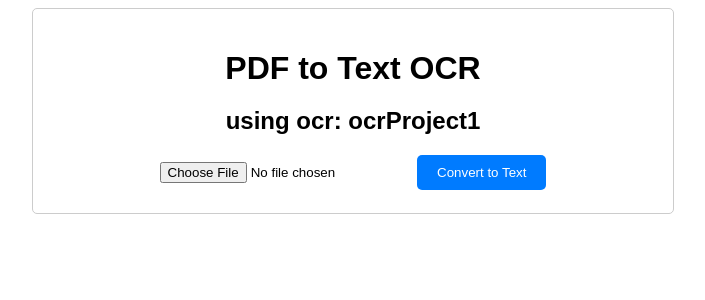
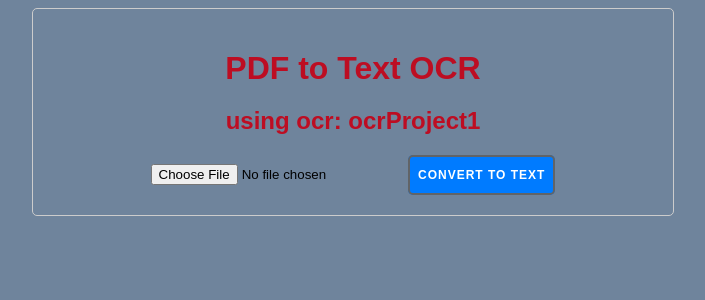
Before and after one commit to 4entertainment/ocrProject, a Flask app: page / in a window 1280 px wide. Shown: the top 300 px of the page, without its empty margins (287-992 px from the left). Run offline with Flask 3, Linux system fonts and the light colour scheme.

Commit message:
Add files via upload

```diff
--- a/ocrProject1/static/styles.css
+++ b/ocrProject1/static/styles.css
@@ -1,5 +1,6 @@
 body {
     font-family: Arial, sans-serif;
+    background-color: #6f849c;
 }
 
 .container {
@@ -13,6 +14,12 @@ body {
 
 h1 {
     margin-bottom: 20px;
+    color: #bd0d22;
+}
+
+h2 {
+    margin-bottom: 20px;
+    color: #bd0d22;
 }
 
 input[type="file"] {
@@ -33,3 +40,41 @@ textarea {
     height: 300px;
     margin-top: 10px;
 }
+
+.button2 {
+    padding: 5px 10px; /* Küçültülmüş padding */
+    background-color: #007bff;
+    color: #fff;
+    border: none;
+    border-radius: 5px;
+    cursor: pointer;
+    outline: none;
+    font-size: 12px; /* Küçültülmüş font boyutu */
+    line-height: 1;
+    transition-property: background-color, border-color, color, box-shadow, filter;
+    transition-duration: .3s;
+    letter-spacing: 1px; /* Küçültülmüş letter-spacing */
+    min-width: 140px; /* Küçültülmüş min genişlik */
+    text-transform: uppercase;
+    white-space: normal;
+    font-weight: 700;
+    text-align: center;
+    box-shadow: inset 0 0 0 2px #616467;
+    height: 40px; /* Küçültülmüş yükseklik */
+}
+
+.button2:hover {
+    color: #fff;
+    background-color: #616467;
+}
+
+
+.custom-file-upload {
+    display: inline-block;
+    padding: 10px 20px;
+    background-color: #007bff;
+    color: #fff;
+    border: none;
+    border-radius: 5px;
+    cursor: pointer;
+}
--- a/ocrProject1/templates/index.html
+++ b/ocrProject1/templates/index.html
@@ -10,12 +10,34 @@
         <h2>using ocr: ocrProject1</h2>
         <form method="POST" enctype="multipart/form-data">
             <input type="file" name="file" accept=".pdf">
-            <button type="submit">Convert to Text</button>
+            <button class="button2" type="submit">Convert to Text</button>
         </form>
         {% if text %}
         <textarea readonly>{{ text }}</textarea>
-        <p>Processed File: {{ filename }}</p>  <!-- İşlenen dosya adını göster -->
+        <p>Processed File: {{ filename }}</p>
+        <button id="download-button" class="button2">DOWNLOAD TEXT</button>
+        <button id="copy-button" class="button2">COPY TEXT</button>
         {% endif %}
     </div>
+
+    <script src="https://cdnjs.cloudflare.com/ajax/libs/FileSaver.js/2.0.5/FileSaver.min.js"></script>
+    <script>
+        document.addEventListener("DOMContentLoaded", function() {
+            const downloadButton = document.getElementById("download-button");
+            const copyButton = document.getElementById("copy-button");
+            const outputText = document.querySelector("textarea");
+
+            downloadButton.addEventListener("click", function() {
+                const blob = new Blob([outputText.value], { type: "text/plain;charset=utf-8" });
+                const filename = "output_text.txt";
+                saveAs(blob, filename);
+            });
+
+            copyButton.addEventListener("click", function() {
+                outputText.select();
+                document.execCommand("copy");
+            });
+        });
+    </script>
 </body>
 </html>
```
Also changed, not shown: ocrProject1/main.py (line endings or trailing spaces).
